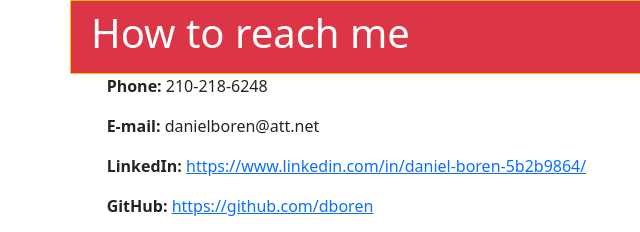
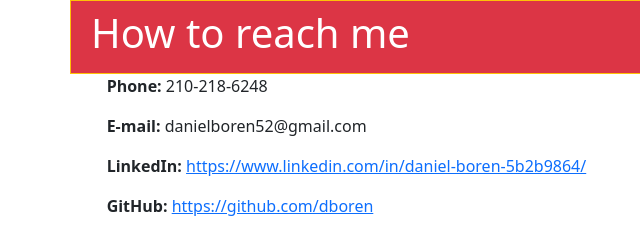
Before and after one commit to dboren/db_UpdatedPortfolio2, a plain HTML site: page contact.html in a window 1280 px wide. Shown: the top 232 px of the page, 0-640 px from the left. Drawn offline with nearby package versions, Linux system fonts and the light colour scheme.

Commit message:
changed displayed email to the gmail account I use for dev purposes

```diff
--- a/contact.html
+++ b/contact.html
@@ -32,7 +32,7 @@
     </header>
 
     <p class="offset-1"><strong>Phone: </strong>210-218-6248</p>
-    <p class="offset-1"><strong>E-mail: </strong>danielboren@att.net</p>
+    <p class="offset-1"><strong>E-mail: </strong>danielboren52@gmail.com</p>
     <p class="offset-1"><strong>LinkedIn: </strong><a href="https://www.linkedin.com/in/daniel-boren-5b2b9864/">https://www.linkedin.com/in/daniel-boren-5b2b9864/</a></p>
     <p class="offset-1"><strong>GitHub: </strong><a href="https://github.com/dboren">https://github.com/dboren</a></p>
     <p class="offset-1"><strong>Resume: </strong><a href="Assets/db_resume.pdf">Click here</a></p>
```
